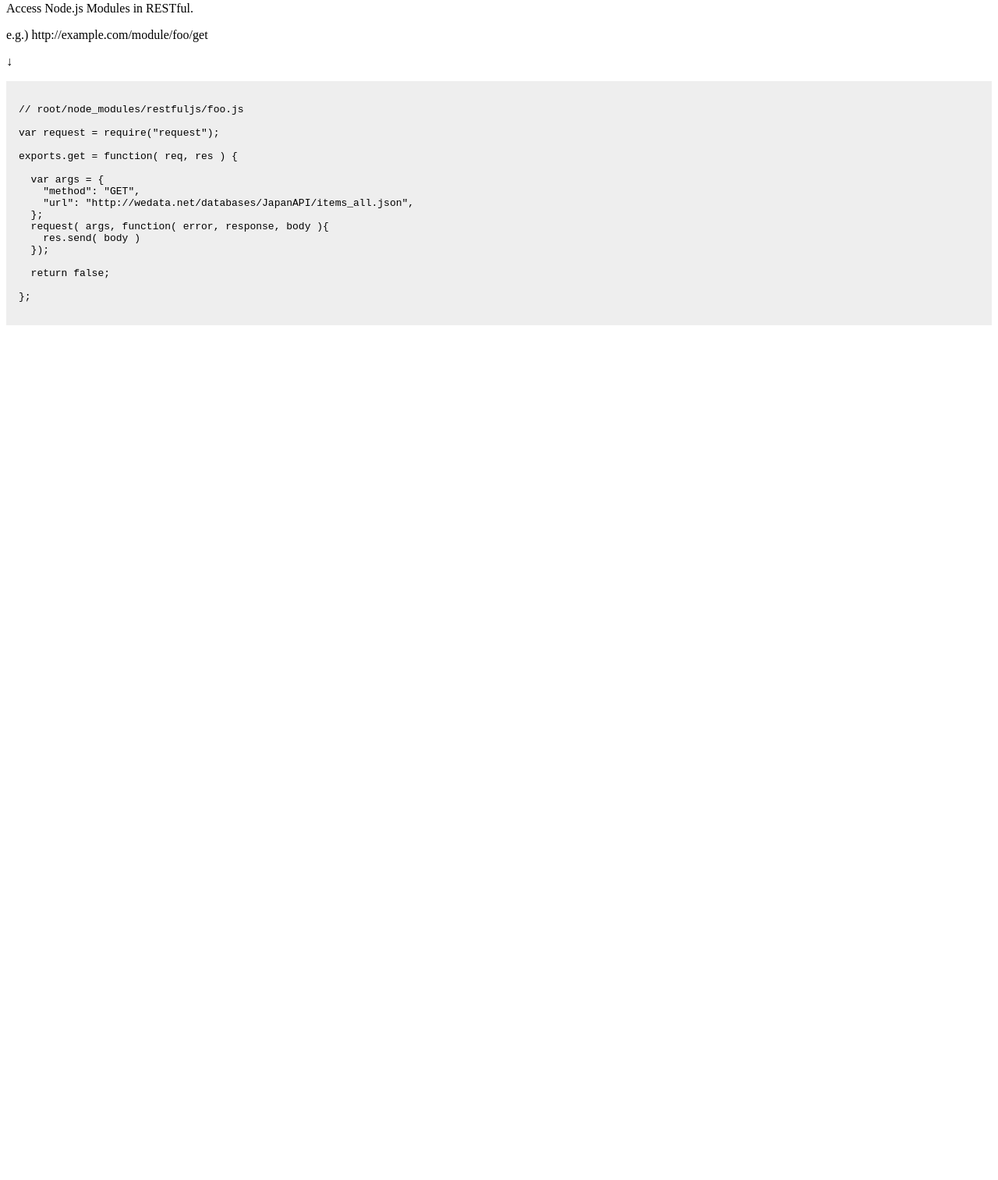
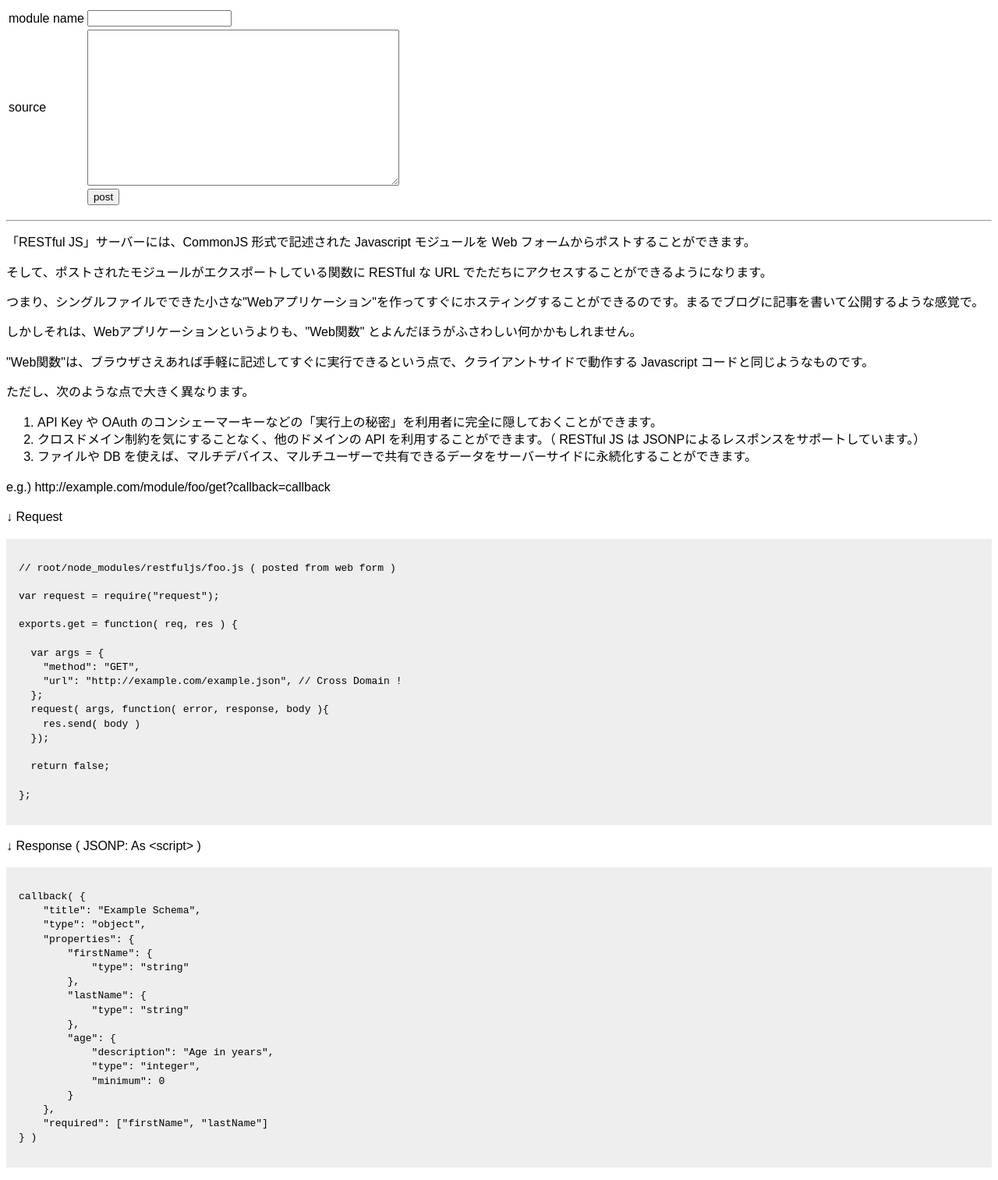
Before and after one commit to takahashihideki-git/farfunction-openshift-quickstart, a website: page static/index.html in a window 1280 px wide. Shown: the part 64-1577 px from the top of the page at 78% size. Before the commit the page ends 800 px from the top, so only its background shows below. Drawn offline with nearby package versions, Linux system fonts and the light colour scheme.

Commit message:
support post module

```diff
--- a/static/index.html
+++ b/static/index.html
@@ -1,26 +1,63 @@
 <html>
 <head>
+<meta charset="utf-8">
 <title>RESTful JS</title>
 <style>
+body {
+  font-family: sans-serif;
+  line-height: 1.4;
+}
 blockquote {
   margin: 1em 0;
   padding: 1em;
   background-color: #eee;
+}
+textarea {
+  width: 400px;
+  height: 200px;
 }
 </style>
 </head>
 <body>
 <h1>RESTful JS</h1>
 
-<p>Access Node.js Modules in RESTful.</p>
+<form>
+  <table>
+    <tr><td>module name</td><td><input id="name" type="text"></td></tr>
+    <tr><td>source</td><td><textarea id="source"></textarea></td></tr>
+    <tr><td></td><td><input type="button" value="post" onclick="post()"></td></tr>
+  </table>
+</form>
 
-<p>e.g.) http://example.com/module/foo/get</p>
+<p><a id="moduleUrl" href="javascript:void(0)" target="_blank"></a></p>
 
-<p>↓</p>
+<hr>
+
+<p>「RESTful JS」サーバーには、CommonJS 形式で記述された Javascript モジュールを Web フォームからポストすることができます。</p>
+
+<p>そして、ポストされたモジュールがエクスポートしている関数に RESTful な URL でただちにアクセスすることができるようになります。</p>
+
+<p>つまり、シングルファイルでできた小さな"Webアプリケーション"を作ってすぐにホスティングすることができるのです。まるでブログに記事を書いて公開するような感覚で。</p>
+
+<p>しかしそれは、Webアプリケーションというよりも、"Web関数" とよんだほうがふさわしい何かかもしれません。</p>
+
+<p>"Web関数"は、ブラウザさえあれば手軽に記述してすぐに実行できるという点で、クライアントサイドで動作する Javascript コードと同じようなものです。
+
+<p>ただし、次のような点で大きく異なります。</p>
+
+<ol>
+  <li>API Key や OAuth のコンシェーマーキーなどの「実行上の秘密」を利用者に完全に隠しておくことができます。</li>
+  <li>クロスドメイン制約を気にすることなく、他のドメインの API を利用することができます。（ RESTful JS は JSONPによるレスポンスをサポートしています。）</li>
+  <li>ファイルや DB を使えば、マルチデバイス、マルチユーザーで共有できるデータをサーバーサイドに永続化することができます。</li>
+</ol>
+
+<p>e.g.) http://example.com/module/foo/get?callback=callback</p>
+
+<p>↓ Request</p>
 
 <blockquote>
 <pre>
-// root/node_modules/restfuljs/foo.js
+// root/node_modules/restfuljs/foo.js ( posted from web form )
 
 var request = require("request");
 
@@ -28,7 +65,7 @@ exports.get = function( req, res ) {
 
   var args = {
     "method": "GET",
-    "url": "http://wedata.net/databases/JapanAPI/items_all.json",
+    "url": "http://example.com/example.json", // Cross Domain !
   };
   request( args, function( error, response, body ){
     res.send( body )
@@ -40,10 +77,59 @@ exports.get = function( req, res ) {
 </pre>
 </blockquote>
 
+<p>↓ Response ( JSONP: As &lt;script&gt; )</p>
 
+<blockquote>
+<pre>
+callback( {
+    "title": "Example Schema",
+    "type": "object",
+    "properties": {
+        "firstName": {
+            "type": "string"
+        },
+        "lastName": {
+            "type": "string"
+        },
+        "age": {
+            "description": "Age in years",
+            "type": "integer",
+            "minimum": 0
+        }
+    },
+    "required": ["firstName", "lastName"]
+} )
+</pre>
+</blockquote>
 
+<script src="http://code.jquery.com/jquery-1.10.2.min.js"></script>
+<script>
 
+var post = function () {
 
+  $.ajax( {
+    url: "/post/" + $( "#name" ).val(),
+    method: "POST",
+    data: { source: $( "#source" ).val() },
+    success: function ( data ) {
+      if ( data.status ) {
+        alert( "saved" );
+        var url = window.location.href + "module/" + $( "#name" ).val();
+        $( "#moduleUrl" ).attr( "href", url  );
+        $( "#moduleUrl" ).text( "Module URL:" + url + "/[exported function name]"  );
+      }
+      else {
+        alert( "error" );
+      }
+    },
+    error: function ( xhr, status, err ) {
+      alert( status + "\n" + err );
+    }
+  } );
+
+}
+
+</script>
 
 </body>
 </html>
```
Also changed, not shown: server.js (+67 -17 lines), static/sample.json (added, +18 -0 lines), static/test.html (+2 -4 lines), 2 other files.
